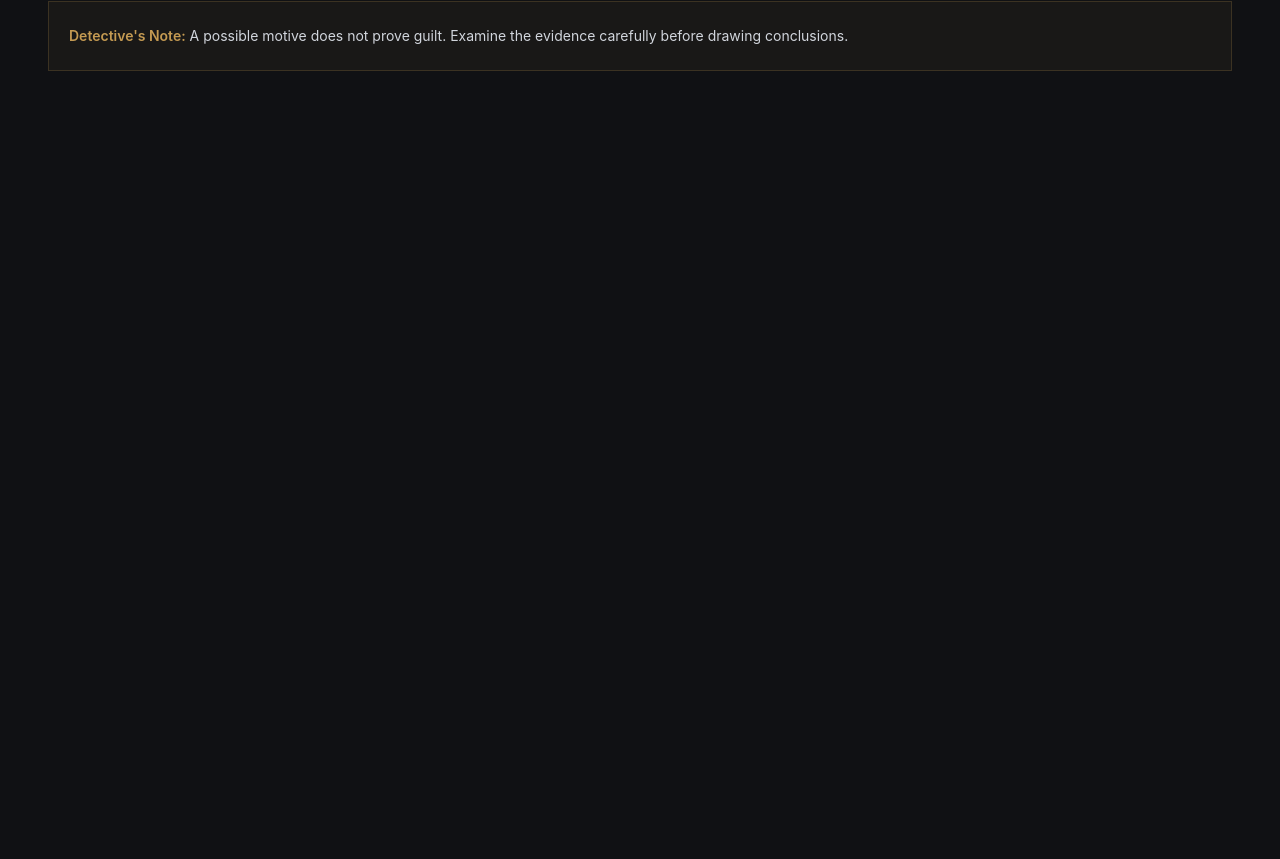
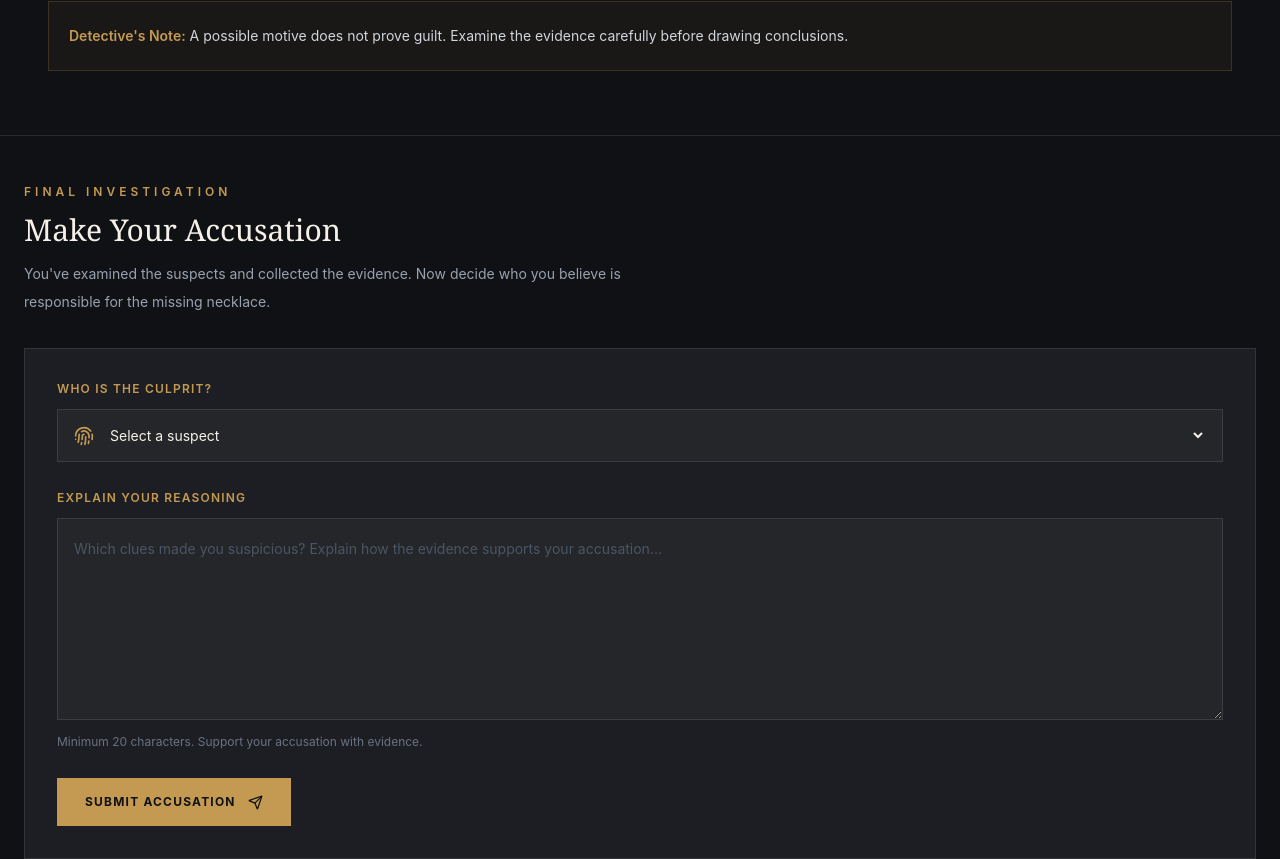
Before and after one commit to Krutika724jd/TheDetectiveRoom, a React (Vite) app in the folder frontend/: page /investigation/missing-necklace in a window 1280 px wide. Shown: the part 3585-4444 px from the top of the page. Before the commit the page ends 3656 px from the top, so only its background shows below. Built offline with nearby package versions, Linux system fonts and the light colour scheme.

Commit message:
feat:add accusation section to submit the culprit related info

```diff
--- /dev/null
+++ b/frontend/src/assets/components/cases/AccusationSection.tsx
@@ -0,0 +1,159 @@
+
+import { useState } from "react";
+import { Fingerprint, Send, CheckCircle2 } from "lucide-react";
+
+import { missingNecklaceSuspects } from "../../../data/cases/missingNecklace";
+
+function AccusationSection() {
+  const [selectedSuspectId, setSelectedSuspectId] = useState("");
+  const [reasoning, setReasoning] = useState("");
+  const [isSubmitted, setIsSubmitted] = useState(false);
+
+  const selectedSuspect = missingNecklaceSuspects.find(
+    (suspect) => suspect.id === Number(selectedSuspectId)
+  );
+
+  const handleSubmit = (event: React.FormEvent<HTMLFormElement>) => {
+    event.preventDefault();
+
+    if (!selectedSuspectId || !reasoning.trim()) {
+      return;
+    }
+
+    setIsSubmitted(true);
+  };
+
+  return (
+    <section className="mt-16 border-t border-white/10 px-6 pt-12">
+      <div className="mb-8">
+        <p className="text-xs font-semibold tracking-[4px] text-[#C49A52]">
+          FINAL INVESTIGATION
+        </p>
+
+        <h2 className="mt-3 font-serif text-3xl text-[#F5F1E8]">
+          Make Your Accusation
+        </h2>
+
+        <p className="mt-3 max-w-2xl text-sm leading-7 text-gray-400">
+          You've examined the suspects and collected the evidence.
+          Now decide who you believe is responsible for the missing necklace.
+        </p>
+      </div>
+
+      {isSubmitted ? (
+        <div className="border border-[#C49A52]/30 bg-[#1C1E23] p-8">
+          <CheckCircle2
+            size={40}
+            className="text-[#C49A52]"
+          />
+
+          <h3 className="mt-5 font-serif text-2xl text-[#F5F1E8]">
+            Accusation Submitted
+          </h3>
+
+          <p className="mt-3 text-sm leading-7 text-gray-400">
+            You have accused{" "}
+            <span className="font-semibold text-[#C49A52]">
+              {selectedSuspect?.name}
+            </span>
+            .
+          </p>
+
+          <div className="mt-6 border-l-2 border-[#C49A52] bg-[#25262A] p-4">
+            <p className="text-xs font-semibold tracking-widest text-[#C49A52]">
+              YOUR REASONING
+            </p>
+
+            <p className="mt-3 whitespace-pre-wrap text-sm leading-7 text-gray-300">
+              {reasoning}
+            </p>
+          </div>
+
+          <p className="mt-6 text-sm text-gray-500">
+            Your accusation has been recorded. The case verdict
+            will reveal what really happened.
+          </p>
+        </div>
+      ) : (
+        <form
+          onSubmit={handleSubmit}
+          className="border border-white/10 bg-[#1C1E23] p-6 md:p-8"
+        >
+          <div className="mb-7">
+            <label
+              htmlFor="accused-suspect"
+              className="mb-3 block text-xs font-semibold tracking-widest text-[#C49A52]"
+            >
+              WHO IS THE CULPRIT?
+            </label>
+
+            <div className="flex items-center gap-3 border border-white/10 bg-[#25262A] px-4">
+              <Fingerprint
+                size={20}
+                className="shrink-0 text-[#C49A52]"
+              />
+
+              <select
+                id="accused-suspect"
+                value={selectedSuspectId}
+                onChange={(event) =>
+                  setSelectedSuspectId(event.target.value)
+                }
+                required
+                className="w-full bg-transparent py-4 text-sm text-[#F5F1E8] outline-none"
+              >
+                <option value="" disabled className="bg-[#25262A]">
+                  Select a suspect
+                </option>
+
+                {missingNecklaceSuspects.map((suspect) => (
+                  <option
+                    key={suspect.id}
+                    value={suspect.id}
+                    className="bg-[#25262A]"
+                  >
+                    {suspect.name} — {suspect.role}
+                  </option>
+                ))}
+              </select>
+            </div>
+          </div>
+
+          <div className="mb-7">
+            <label
+              htmlFor="accusation-reasoning"
+              className="mb-3 block text-xs font-semibold tracking-widest text-[#C49A52]"
+            >
+              EXPLAIN YOUR REASONING
+            </label>
+
+            <textarea
+              id="accusation-reasoning"
+              value={reasoning}
+              onChange={(event) => setReasoning(event.target.value)}
+              required
+              minLength={20}
+              rows={6}
+              placeholder="Which clues made you suspicious? Explain how the evidence supports your accusation..."
+              className="w-full resize-y border border-white/10 bg-[#25262A] p-4 text-sm leading-7 text-[#F5F1E8] outline-none placeholder:text-gray-600 focus:border-[#C49A52]"
+            />
+
+            <p className="mt-2 text-xs text-gray-500">
+              Minimum 20 characters. Support your accusation with evidence.
+            </p>
+          </div>
+
+          <button
+            type="submit"
+            className="flex items-center justify-center gap-3 bg-[#C49A52] px-7 py-4 text-xs font-bold tracking-widest text-[#101114] transition hover:bg-[#D6AD68]"
+          >
+            SUBMIT ACCUSATION
+            <Send size={15} />
+          </button>
+        </form>
+      )}
+    </section>
+  );
+}
+
+export default AccusationSection;
--- a/frontend/src/pages/Investigation/InvestigationPage.tsx
+++ b/frontend/src/pages/Investigation/InvestigationPage.tsx
@@ -1,6 +1,7 @@
 import { ArrowLeft, FileText, Clock, Search, LockKeyhole } from "lucide-react";
 import SuspectsSection from "../../assets/components/cases/SuspectsSection";
 import ClueInvestigation from "../../assets/components/cases/ClueInvestigation";
+import AccusationSection from "../../assets/components/cases/AccusationSection";
 function InvestigationPage() {
   return (
     <main className="min-h-screen bg-[#101114] text-[#F5F1E8]">
@@ -116,6 +117,7 @@ function InvestigationPage() {
       </section>
       <SuspectsSection />
       <ClueInvestigation />
+      <AccusationSection/>
     </main>
   );
 }
```
